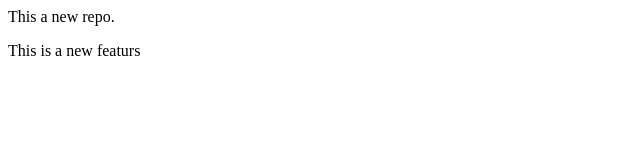
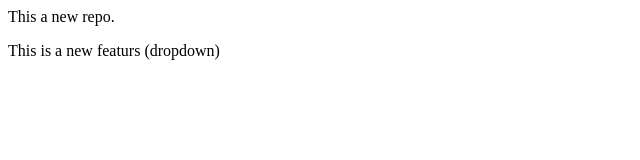
Before and after one commit to nileshbhelave/Localrepo, a plain HTML site: page index.html in a window 1280 px wide. Shown: the full height of the page, 0-640 px from the left. Drawn offline with Linux system fonts and the light colour scheme.

Commit message:
add dropdown

```diff
--- a/index.html
+++ b/index.html
@@ -1,2 +1,2 @@
 <p>This a new repo.</p>
-<p>This is a new featurs</p>
+<p>This is a new featurs (dropdown)</p>
```
